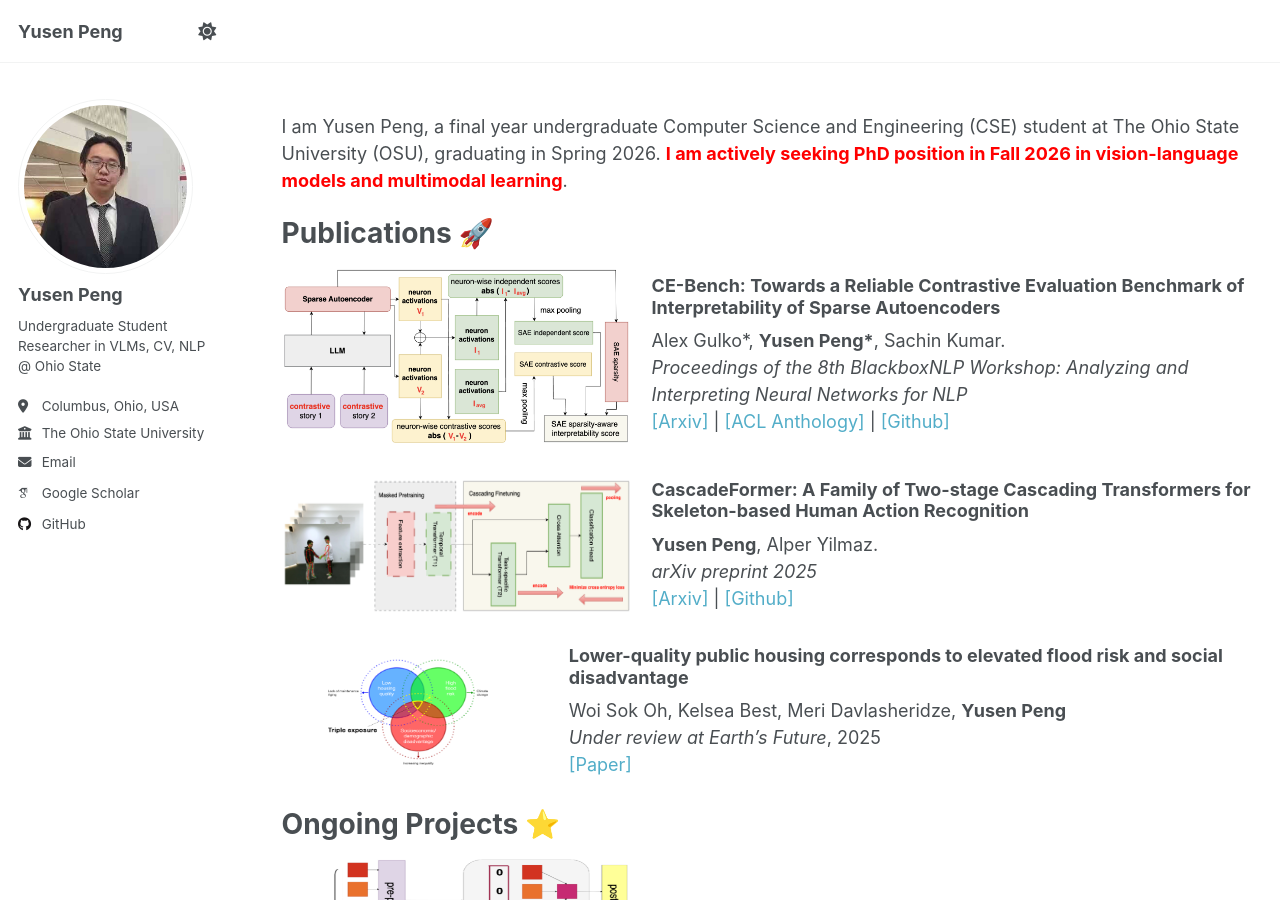
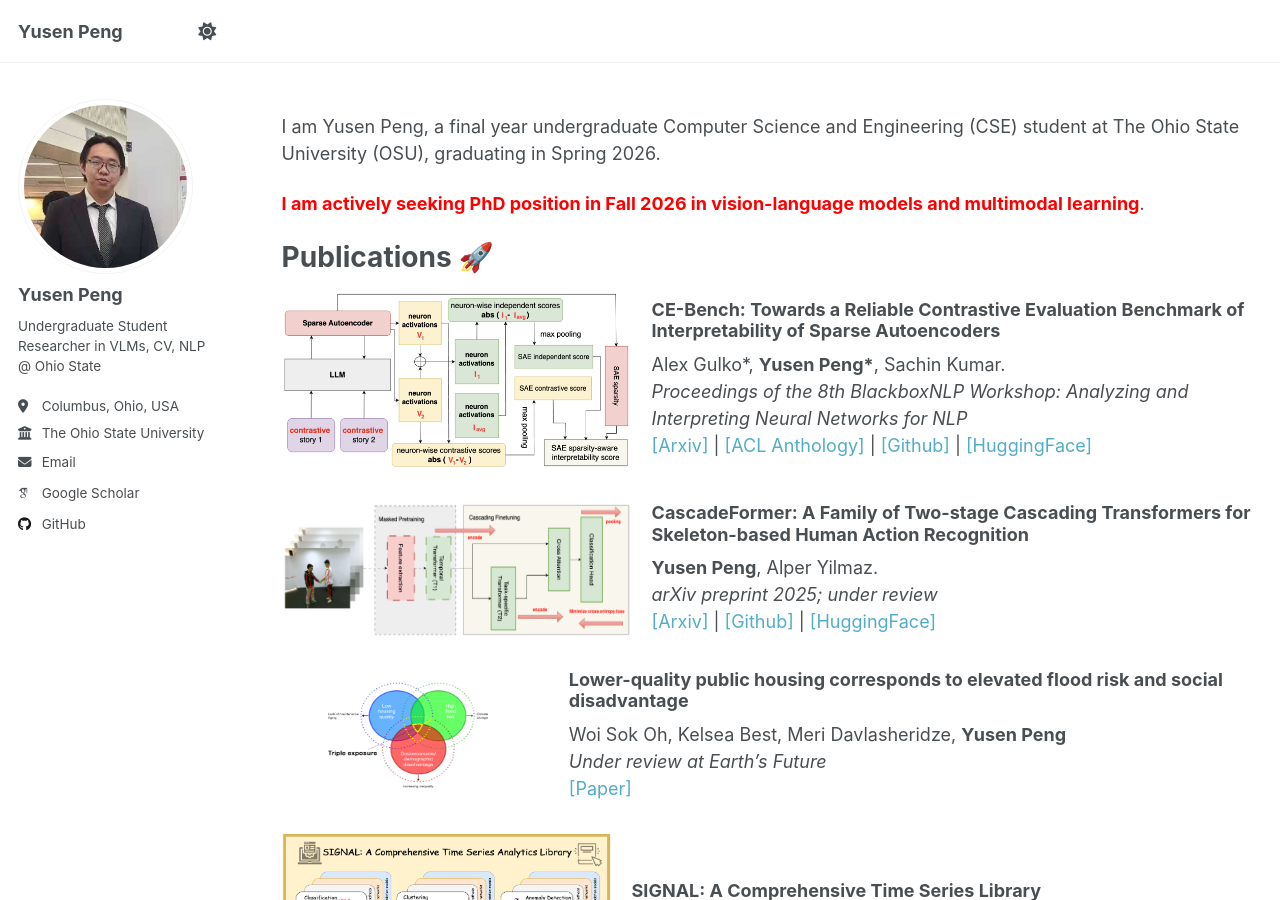
Before and after one commit to Yusen-Peng/Yusen-Peng.github.io, a Jekyll site: the page built from _pages/about.md, in a window 1280 px wide and 900 px high. Built offline with Jekyll 4.4.1, drawn with Linux system fonts in a browser that asks for light colours; some web fonts are replaced; a script that is not in the unit is left out; some of the changed text lies outside the part shown.

Commit message:
update papers

```diff
--- a/_pages/about.md
+++ b/_pages/about.md
@@ -7,7 +7,9 @@ redirect_from:
   - /about.html
 ---
 
-I am Yusen Peng, a final year undergraduate Computer Science and Engineering (CSE) student at The Ohio State University (OSU), graduating in Spring 2026. <span style="color:red"><strong>I am actively seeking PhD position in Fall 2026 in vision-language models and multimodal learning</strong></span>.
+I am Yusen Peng, a final year undergraduate Computer Science and Engineering (CSE) student at The Ohio State University (OSU), graduating in Spring 2026.
+
+<span style="color:red"><strong>I am actively seeking PhD position in Fall 2026 in vision-language models and multimodal learning</strong></span>.
 
 Publications 🚀
 ======
@@ -20,7 +22,8 @@ Publications 🚀
     <i>Proceedings of the 8th BlackboxNLP Workshop: Analyzing and Interpreting Neural Networks for NLP</i><br>
     <a href="https://arxiv.org/abs/2509.00691" target="_blank">[Arxiv]</a> |
     <a href="https://aclanthology.org/2025.blackboxnlp-1.1" target="_blank">[ACL Anthology]</a> |
-    <a href="https://github.com/Yusen-Peng/CE-Bench" target="_blank">[Github]</a>
+    <a href="https://github.com/Yusen-Peng/CE-Bench" target="_blank">[Github]</a> |
+    <a href="https://huggingface.co/datasets/GulkoA/contrastive-stories-v4" target="_blank">[HuggingFace]</a>
   </div>
 </div>
 
@@ -29,9 +32,10 @@ Publications 🚀
   <div class="paper-info">
     <h3 style="margin-top:0;">CascadeFormer: A Family of Two-stage Cascading Transformers for Skeleton-based Human Action Recognition</h3>
     <strong>Yusen Peng</strong>, Alper Yilmaz.<br>
-    <i>arXiv preprint 2025</i><br>
+    <i>arXiv preprint 2025; under review</i><br>
     <a href="https://arxiv.org/abs/2509.00692" target="_blank">[Arxiv]</a> |
-    <a href="https://github.com/Yusen-Peng/CascadeFormer" target="_blank">[Github]</a>
+    <a href="https://github.com/Yusen-Peng/CascadeFormer" target="_blank">[Github]</a> |
+    <a href="https://huggingface.co/YusenPeng/CascadeFormerCheckpoints" target="_blank">[HuggingFace]</a>
   </div>
 </div>
 
@@ -40,8 +44,19 @@ Publications 🚀
   <div class="paper-info">
     <h3 style="margin-top:0;">Lower-quality public housing corresponds to elevated flood risk and social disadvantage</h3>
     Woi Sok Oh, Kelsea Best, Meri Davlasheridze, <strong>Yusen Peng</strong><br>
-    <i>Under review at Earth’s Future</i>, 2025<br>
+    <i>Under review at Earth’s Future</i><br>
     <a href="https://docs.google.com/document/d/1xQ40GUl8wWLM5I9q8T6M7Y-kDxelpi6-lIUt2vzz3KQ/edit?usp=sharing" target="_blank">[Paper]</a>
+  </div>
+</div>
+
+<div style="display:flex;align-items:center;margin-bottom:30px;">
+  <img src="../images/SIGNAL_architecture.png" alt="SIGNAL" style="width:330px;height:180px;margin-right:20px;">
+  <div class="paper-info">
+    <h3 style="margin-top:0;">SIGNAL: A Comprehensive Time Series Library</h3>
+    <!-- <strong>Yusen Peng</strong><br> -->
+    Advisor: Dr. John Paparrizos<br>
+    <i>Under preparation for JMLR</i><br>
+    <!-- <a href="https://docs.google.com/document/d/1xQ40GUl8wWLM5I9q8T6M7Y-kDxelpi6-lIUt2vzz3KQ/edit?usp=sharing" target="_blank">[Paper]</a> -->
   </div>
 </div>
 
@@ -97,7 +112,7 @@ Campus Poster Presentations 👨‍👨‍👦‍👦
 ======
 
 * **SIGNAL: A Comprehensive Time Series Analysis Library**
-  * The DATUM Lab \| Advisor: Dr. John Paparrizos;
+  * The DATUM Lab \| Advisor: Dr. John Paparrizos
   * [Poster](https://drive.google.com/file/d/1WV9PNwhTVWQE94SSKilK8oGx4dYKENP-/view?usp=sharing) presented at the CSE Annual Research Expo 2025 at The Ohio State University
 
 * **A Comparison of CSV, HDF5, Zarr, and netCDF4 in Performing Common I/O Operations**
```
Also changed, not shown: images/SIGNAL_architecture.png (added).
